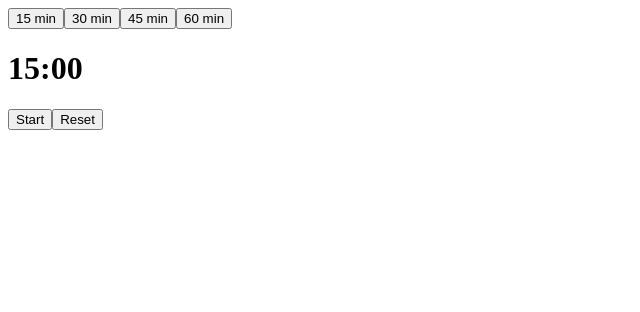
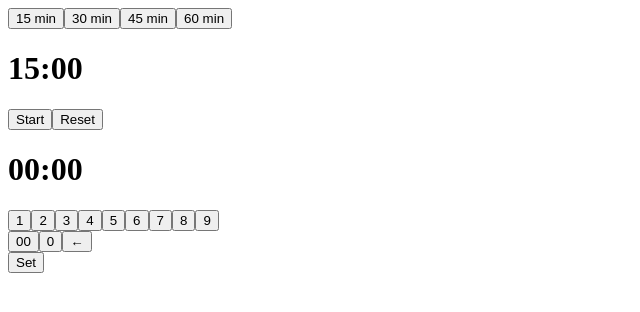
Before and after one commit to crtneko97/grp7_project, a Next.js app: page /timer in a window 1280 px wide. Shown: the top 312 px of the page, without its empty margins (0-640 px from the left). Built offline with nearby package versions, Linux system fonts and the light colour scheme.

Commit message:
TimerSetManually.tsx component added and modified timer.tsx can set time manually but as of now it's not working fully, time is not ticking down, and u can only set time thru seconds right now.

```diff
--- a/components/CreateTasks.tsx
+++ b/components/CreateTasks.tsx
@@ -32,7 +32,7 @@ const CreateTaskForm: React.FC<Props> = ({ onSubmit }) => {
         <label htmlFor="time">Task Time:</label>
         <input type="number" id="time" value={time} min="1" max="600" step="1" onChange={(event) => setTime(event.target.value)} />
         <select id="time-unit">
-        <option value="minutes">minutes</option> //Need to be able to set time aswell.
+        <option value="minutes">minutes</option>
         <option value="hours">hours</option>
       </select>
 
--- /dev/null
+++ b/components/TimerSetManually.tsx
@@ -0,0 +1,72 @@
+import { useState } from "react";
+
+interface Props {
+  onTimeSet: (time: number) => void;
+}
+
+const ManualTimerSetter: React.FC<Props> = ({ onTimeSet }) => {
+  const [time, setTime] = useState<number>(0);
+
+  const handleDigitClick = (digit: number) => {
+    setTime((prevTime) => {
+      if (prevTime >= 9999) return prevTime; // limit time to 99:59
+      return prevTime * 10 + digit;
+    });
+  };
+
+  const handleDoubleZeroClick = () => {
+    setTime((prevTime) => {
+      if (prevTime >= 9900) return prevTime; // limit time to 99:59
+      return prevTime * 100;
+    });
+  };
+
+  const handleZeroClick = () => {
+    setTime((prevTime) => {
+      if (prevTime >= 990) return prevTime; // limit time to 99:59
+      return prevTime * 10;
+    });
+  };
+
+  const handleBackspaceClick = () => {
+    setTime((prevTime) => Math.floor(prevTime / 10));
+  };
+
+  const handleSetClick = () => {
+    onTimeSet(time);
+  };
+
+  const formatTime = (seconds: number) => {
+    const minutes = Math.floor(seconds / 60);
+    const remainingSeconds = seconds % 60;
+    const formattedMinutes = minutes < 10 ? `0${minutes}` : `${minutes}`;
+    const formattedSeconds =
+      remainingSeconds < 10 ? `0${remainingSeconds}` : `${remainingSeconds}`;
+    return `${formattedMinutes}:${formattedSeconds}`;
+  };
+
+  return (
+    <div>
+      <h1>{formatTime(time)}</h1>
+      <div>
+        <button onClick={() => handleDigitClick(1)}>1</button>
+        <button onClick={() => handleDigitClick(2)}>2</button>
+        <button onClick={() => handleDigitClick(3)}>3</button>
+        <button onClick={() => handleDigitClick(4)}>4</button>
+        <button onClick={() => handleDigitClick(5)}>5</button>
+        <button onClick={() => handleDigitClick(6)}>6</button>
+        <button onClick={() => handleDigitClick(7)}>7</button>
+        <button onClick={() => handleDigitClick(8)}>8</button>
+        <button onClick={() => handleDigitClick(9)}>9</button>
+      </div>
+      <div>
+        <button onClick={handleDoubleZeroClick}>00</button>
+        <button onClick={handleZeroClick}>0</button>
+        <button onClick={handleBackspaceClick}>←</button>
+      </div>
+      <button onClick={handleSetClick}>Set</button>
+    </div>
+  );
+};
+
+export default ManualTimerSetter;
--- a/pages/timer.tsx
+++ b/pages/timer.tsx
@@ -1,24 +1,37 @@
-import { NextPage } from "next"
-import BottomNavbar from "@/components/BottomNavbar"
-import TimerControls from "@/components/TimerControls"
+import { NextPage } from "next";
+import { useState } from "react";
+import BottomNavbar from "@/components/BottomNavbar";
+import TimerControls from "@/components/TimerControls";
+import ManualTimerSetter from "@/components/TimerSetManually";
+
 interface Props {}
 
+const Timer: NextPage<Props> = ({}) => {
+  const [time, setTime] = useState<number | null>(null);
 
-interface Timer{}
+  const handleTimeSet = (seconds: number) => {
+    setTime(seconds);
+  };
 
-const Timer: NextPage<Props> = ({}) => {
   return (
-  <div>
+    <div>
       <div>
         <TimerControls />
       </div>
 
       <div>
-      <BottomNavbar />
+        {time === null ? (
+          <ManualTimerSetter onTimeSet={handleTimeSet} />
+        ) : (
+          <h1>{time}</h1>
+        )}
       </div>
-  </div>
-  )
 
-}
+      <div>
+        <BottomNavbar />
+      </div>
+    </div>
+  );
+};
 
-export default Timer
+export default Timer;
```
